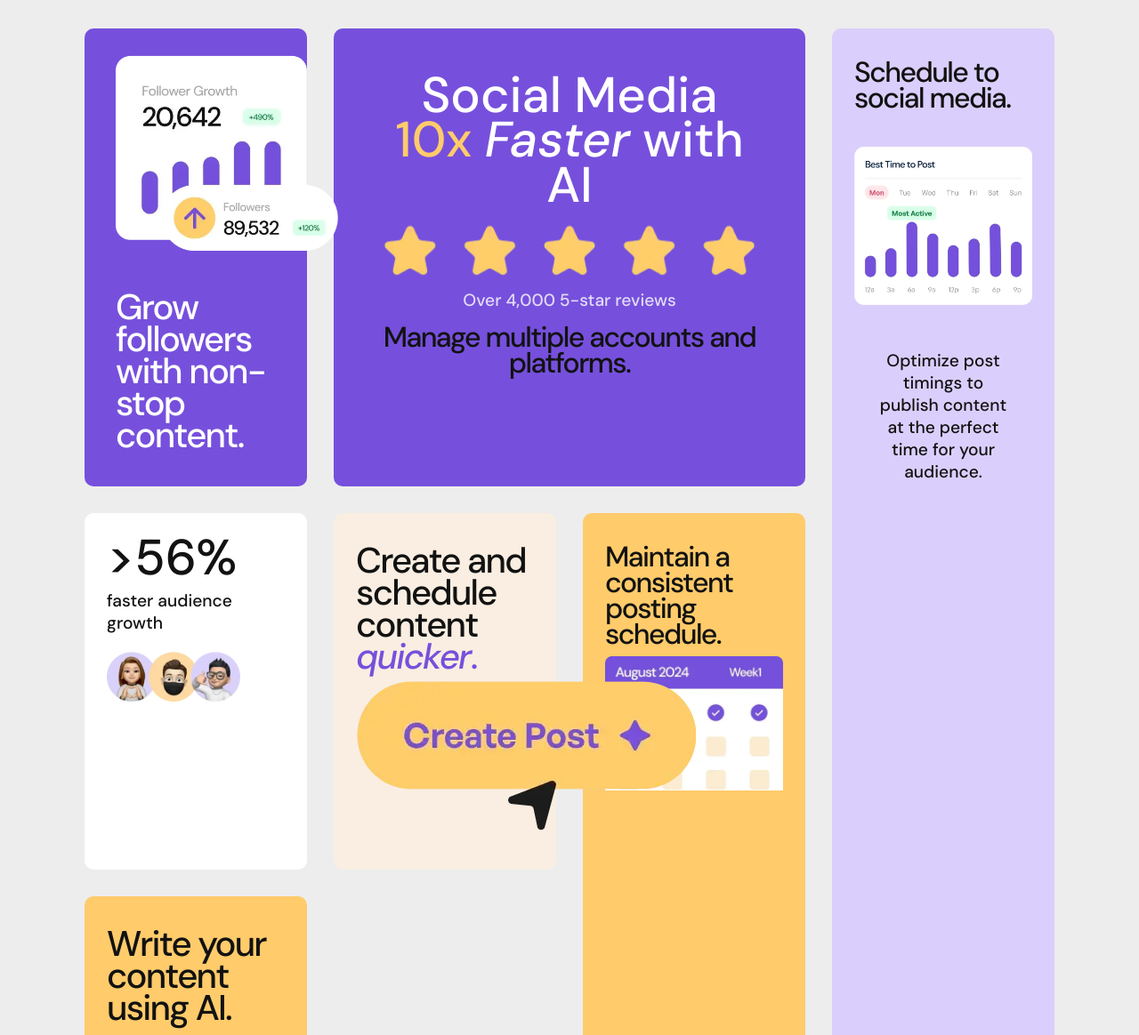
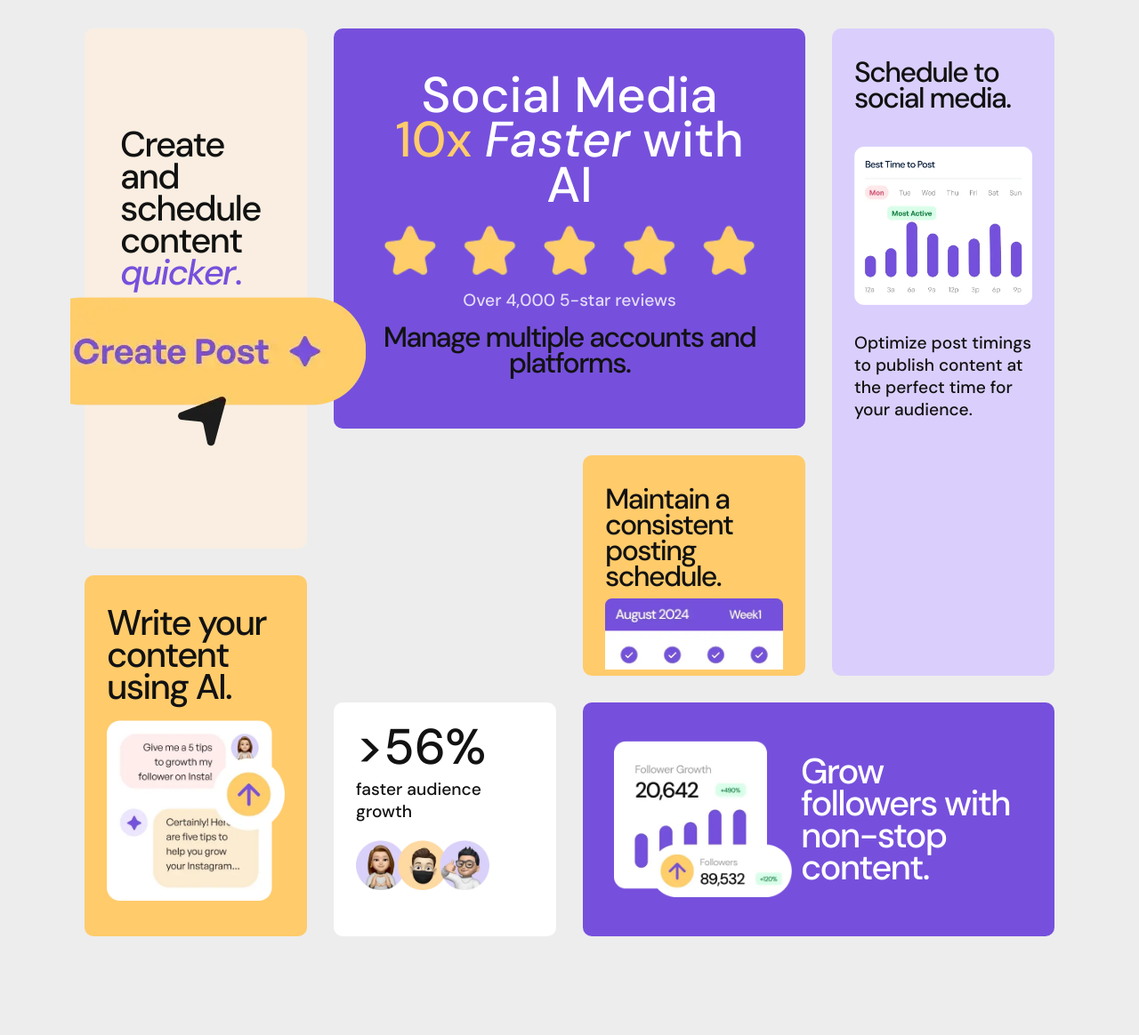
Before and after one commit to Glenda9031/Bento_Grid_Main_2, a plain HTML site: page index.html in a window 1280 px wide. Shown: the top 1164 px of the page at 89% size. After the commit the page ends 1085 px from the top, so only its background shows below. Drawn offline with Linux system fonts and the light colour scheme.

Commit message:
Update style.css

```diff
--- a/css/style.css
+++ b/css/style.css
@@ -260,5 +260,61 @@ p {
     text-align: left;
   }
 
+  #schedule-posts p {
+    text-align: left;
+    padding: 0;
+  }
 
+  #followers {
+    grid-area: followers;
+    display: flex;
+    align-items: center;
+    justify-content: center;
+    gap: .625rem;
+  }
+
+  #followers h2 {
+    text-align: left;
+    padding: 0;
+    letter-spacing: 1;
+  }
+
+  #followers img {
+    flex-basis: 6.25rem;
+    width: 12.5rem;
+    height: auto;
+    margin: 0;
+  }
+
+  #audience {
+    grid-area: audience;
+    display: flex;
+    flex-direction: column;
+  }
+
+  #create-post {
+    grid-area: create-post;
+    display: flex;
+    flex-direction: column;
+    align-items: center;
+    justify-content: center;
+    padding: 2.5rem;
+  }
+
+  #ai {
+    grid-area: ai;
+  }
+
+  .img__consistent-schedule {
+    width: 12.5rem;
+    height: 5rem;
+    object-fit: cover;
+    object-position: top;
+    margin-bottom: -1.9375rem;
+  }
+
+  .img__schedule-posts {
+    width: 100%;
+    height: auto;
+  }
 }
```
